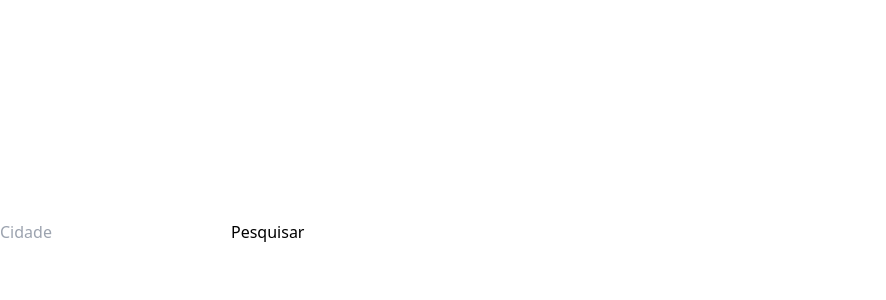
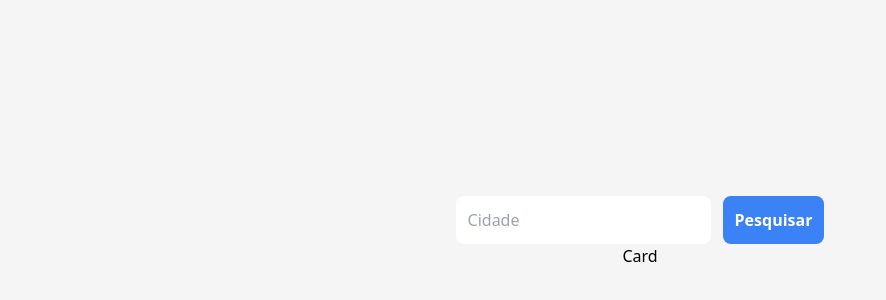
Before and after one commit to cleydsonoliveira/weather-app, a React (Create React App) app: page / in a window 1280 px wide. Shown: the part 168-468 px from the top of the page, without its empty margins (0-886 px from the left). Built offline with nearby package versions, Linux system fonts and the light colour scheme.

Commit message:
Inicio do card

```diff
--- a/src/App.jsx
+++ b/src/App.jsx
@@ -1,12 +1,21 @@
 import React from "react";
+import Card from "./components/Card";
 
 function App() {
   return (
-    <div className="flex w-full h-screen items-center">
+    <div className="flex flex-col w-full h-screen items-center justify-center">
       <form>
-        <input type="text" placeholder="Cidade"></input>
-        <button type="submit">Pesquisar</button>
+        <input
+        type="text"
+        placeholder="Cidade"
+        className="p-3 rounded-lg outline-none"
+        ></input>
+        <button
+        type="submit"
+        className="bg-blue-500 p-3 rounded-lg ml-3 text-white font-bold"
+        >Pesquisar</button>
       </form>
+      <Card />
     </div>
   );
 }
--- /dev/null
+++ b/src/components/Card.jsx
@@ -0,0 +1,7 @@
+import React from 'react'
+
+export default function Card() {
+  return (
+    <div>Card</div>
+  )
+}
--- a/src/index.css
+++ b/src/index.css
@@ -1,3 +1,7 @@
 @tailwind base;
 @tailwind components;
 @tailwind utilities;
+
+body {
+    background-color: whitesmoke;
+}
```
Also changed, not shown: 1 other file (tests, documents, lock files or other folders).
